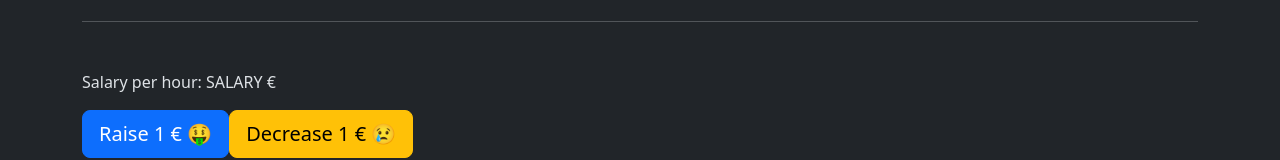
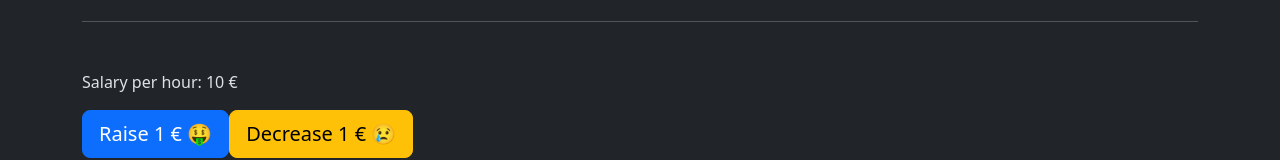
Before and after one commit to drblue/fed23-javascript-2, a React (Vite) app in the folder 01-react-basics/: page / in a window 1280 px wide. Shown: the part 201-361 px from the top of the page. Built offline with nearby package versions, Linux system fonts and the light colour scheme.

Commit message:
Raise/decrease salary by a certain amount.

```diff
--- a/01-react-basics/src/App.tsx
+++ b/01-react-basics/src/App.tsx
@@ -15,6 +15,7 @@ function App() {
 		{ id: 2, title: "JSX Rocks Even Moar!", likes: 42 },
 		{ id: 3, title: "Got state?", likes: 3 },
 	]);
+	const [salary, setSalary] = useState(10);
 
 	console.log("App is being rendered");
 
@@ -22,6 +23,10 @@ function App() {
 		console.log("Counter before update:", counter);
 		setCounter(counter + 1);
 		console.log("Counter after update:", counter);
+	}
+
+	const handleChangeSalary = (amount: number) => {
+		setSalary(salary + amount);
 	}
 
 	return (
@@ -37,24 +42,28 @@ function App() {
 
 			<hr />
 
-			<p>Salary per hour: SALARY &euro;</p>
+			<p>Salary per hour: {salary} &euro;</p>
 
 			<div className="buttons">
 				<div className="mb-1">
 					<button
 						className="btn btn-primary btn-lg"
+						onClick={() => handleChangeSalary(1)}
 					>Raise 1 &euro; 🤑</button>
 					<button
 						className="btn btn-warning btn-lg"
+						onClick={() => handleChangeSalary(-1)}
 					>Decrease 1 &euro; 😢</button>
 				</div>
 
 				<div className="mb-1">
 					<button
 						className="btn btn-success btn-lg"
+						onClick={() => handleChangeSalary(5)}
 					>Raise 5 &euro; 🤑🤑🤑</button>
 					<button
 						className="btn btn-danger btn-lg"
+						onClick={() => handleChangeSalary(-5)}
 					>Decrease 5 &euro; 😢😢😢</button>
 				</div>
 			</div>
```
